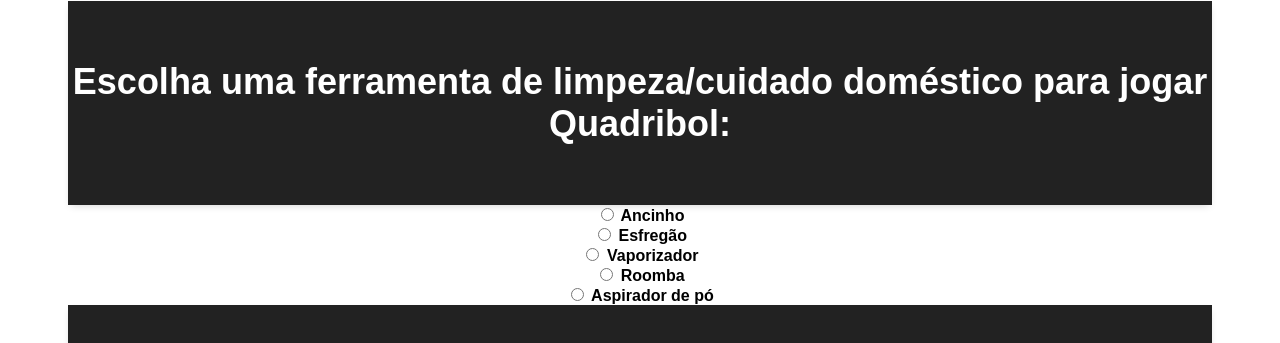
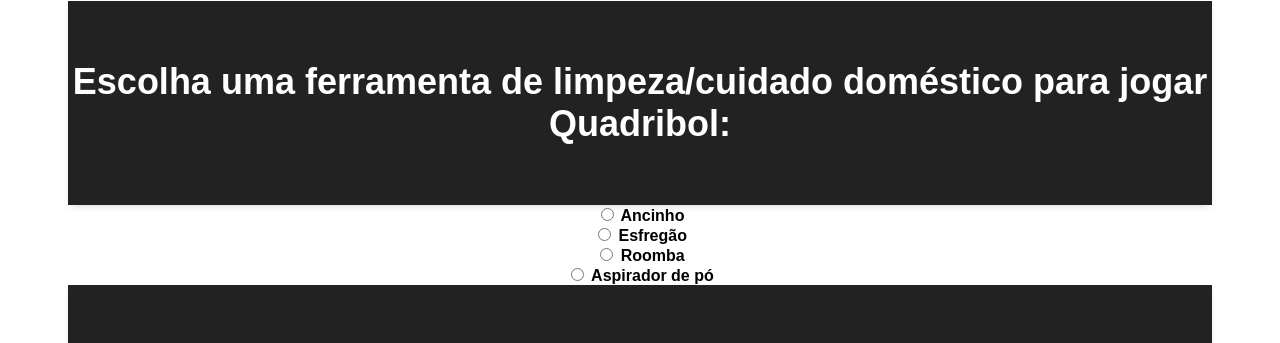
Before and after one commit to GilsonRodriguesAlmeida/quizz_harry_potter, a plain HTML site: page index.html in a window 1280 px wide. Shown: the part 79-422 px from the top of the page. Drawn offline with Linux system fonts and the light colour scheme.

Commit message:
second commit

```diff
--- a/index.html
+++ b/index.html
@@ -14,7 +14,7 @@
     <main class="content">
         <div id="perguntas"></div>
         <div>
-            <button onclick="corrigir()">VER RESULTADO</button>
+            <button id="verResultado" onclick="corrigir()">VER RESULTADO</button>
         </div>
         <div id="resultado"></div>
     </main>
--- a/script.js
+++ b/script.js
@@ -7,18 +7,47 @@ class Perguntas {
         this.alternativas = alternativas;
     }
 }
+
+class Alternativa {
+    constructor(titulo, pontuacao) {
+        this.titulo = titulo;
+        this.pontuacao = pontuacao;
+    }
+}
+
 let perguntas = [
-    new Perguntas(titulo = "Escolha uma ferramenta de limpeza/cuidado doméstico para jogar Quadribol:",
-        alternativas = ["Ancinho", "Esfregão", "Vaporizador", "Roomba", "Aspirador de pó"]),
-    new Perguntas(titulo = "Escolha uma cor:",
-        alternativas = ["Verde", "Azul", "Amarelo", "Vermelho"]),
-    new Perguntas(titulo = "Você é um bruxo?",
-        alternativas = ["sim", "não"]),
-    new Perguntas(titulo = "Escolha um feitiço",
-        alternativas = ["Expectro petroleum", "Hocus Pocus", "Havada cadebera"]),
-    new Perguntas(titulo = "Você está usando meias?",
-        alternativas = ["sim", "não"])
+    new Perguntas(
+        titulo = "Escolha uma ferramenta de limpeza/cuidado doméstico para jogar Quadribol:",
+        alternativas = [
+            new Alternativa(titulo = "Ancinho", pontuacao = 3),
+            new Alternativa(titulo = "Esfregão", pontuacao = 0),
+            new Alternativa(titulo = "Roomba", pontuacao = 2),
+            new Alternativa(titulo = "Aspirador de pó", pontuacao = 1)]),
+    new Perguntas(
+        titulo = "Escolha uma cor:",
+        alternativas = [
+            new Alternativa(titulo = "Verde", pontuacao = 1),
+            new Alternativa(titulo = "Azul", pontuacao = 3),
+            new Alternativa(titulo = "Amarelo", pontuacao = 2),
+            new Alternativa(titulo = "Vermelho", pontuacao = 0)]),
+    new Perguntas(
+        titulo = "Você é um bruxo?",
+        alternativas = [
+            new Alternativa(titulo = "sim", pontuacao = 1),
+            new Alternativa(titulo = "não", pontuacao = 0)]),
+    new Perguntas(
+        titulo = "Escolha um feitiço",
+        alternativas = [
+            new Alternativa(titulo = "Expectro petroleum", pontuacao = 1),
+            new Alternativa(titulo = "Hocus Pocus", pontuacao = 3),
+            new Alternativa(titulo = "Havada cadebera", pontuacao = 2)]),
+    new Perguntas(
+        titulo = "Você está usando meias?",
+        alternativas = [
+            new Alternativa(titulo = "sim", pontuacao = 1),
+            new Alternativa(titulo = "não", pontuacao = 0)]),
 ]
+
 totalPontos = 0
 let perguntasHtml = document.getElementById("perguntas")
 
@@ -28,8 +57,8 @@ for (let i in perguntas) {
 
     for (index in pergunta.alternativas) {
         alternativas += `<input type="radio" id="alternativa${index}"
-        name="${i}" value="${index}">
-        <label for="alternativas${index}">${pergunta.alternativas[index]}</label><br/>`
+        name="${i}" value="${pergunta.alternativas[index].pontuacao}">
+        <label for="alternativas${index}">${pergunta.alternativas[index].titulo}</label><br/>`
     }
 
     perguntasHtml.innerHTML += `<div class="pergunta">
@@ -42,20 +71,22 @@ for (let i in perguntas) {
 function corrigir() {
     let pontos = 0
     let resultadoHtml = document.getElementById("resultado")
+    let botaoHtml = document.getElementById("verResultado")
+    botaoHtml.style.display = "none";
 
-    for(let elemento of document.querySelectorAll('input[type="radio"]:checked')) {
+    for (let elemento of document.querySelectorAll('input[type="radio"]:checked')) {
         pontos += parseInt(elemento.value)
     }
-    if( pontos <= 2) {
-        resultadoHtml.innerHTML = `Você é da casa Grifinória com ${pontos} pontos`
+    if (pontos <= 2) {
+        resultadoHtml.innerHTML = `<span class="grifinoria">Você é da casa Grifinória com ${pontos} pontos`
     }
-    if( pontos >= 3 && pontos <= 5) {
-        resultadoHtml.innerHTML = `Você é da casa Sonserina com ${pontos} pontos`
+    if (pontos >= 3 && pontos <= 5) {
+        resultadoHtml.innerHTML = `<span class="sonserina">Você é da casa Sonserina com ${pontos} pontos`
     }
-    if( pontos >= 6 && pontos <= 8) {
-        resultadoHtml.innerHTML = `Você é da casa Lufa Lufa com ${pontos} pontos`
+    if (pontos >= 6 && pontos <= 8) {
+        resultadoHtml.innerHTML = `<span class="lufalufa">Você é da casa Lufa Lufa com ${pontos} pontos`
     }
-    if( pontos >= 9) {
-        resultadoHtml.innerHTML = `Você é da casa Corvinal com ${pontos} pontos`
+    if (pontos >= 9) {
+        resultadoHtml.innerHTML = `<span class="corvinal">Você é da casa Corvinal com ${pontos} pontos</span>`
     }
 }
--- a/styles.css
+++ b/styles.css
@@ -33,3 +33,26 @@ button {
     text-shadow: 0 -1px rgb(0 0 0 / 25%);
     cursor: pointer;
 }
+
+#resultado {
+    border: 1px solid gainsboro;
+    border-radius: 8px;
+    font-size: 30px;
+    padding: 35px;
+}
+
+.grifinoria {
+    background-color: #b50e28;
+}
+
+.sonserina {
+    background-color: #1e6b50;
+}
+
+.lufalufa {
+    background-color: #fee45c;
+}
+
+.corvinal {
+    background-color: #4f83a7;
+}
```
